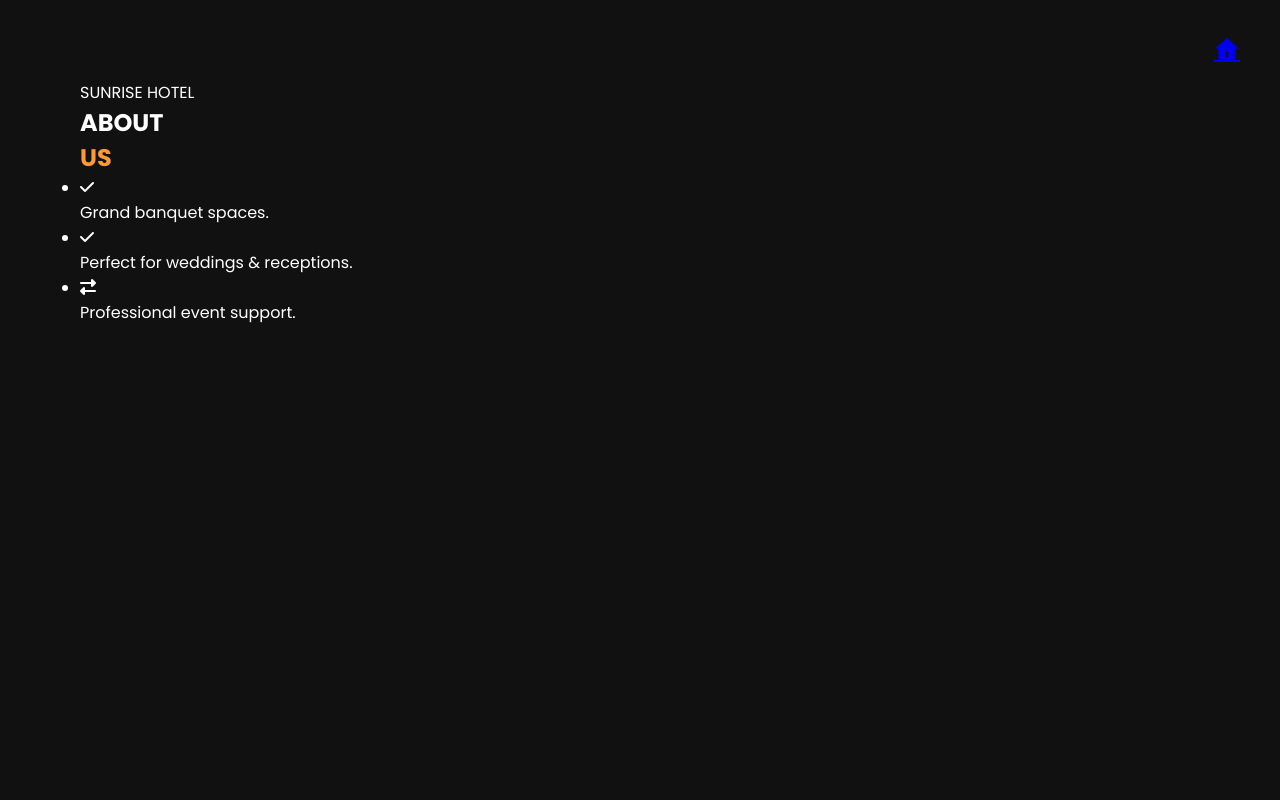
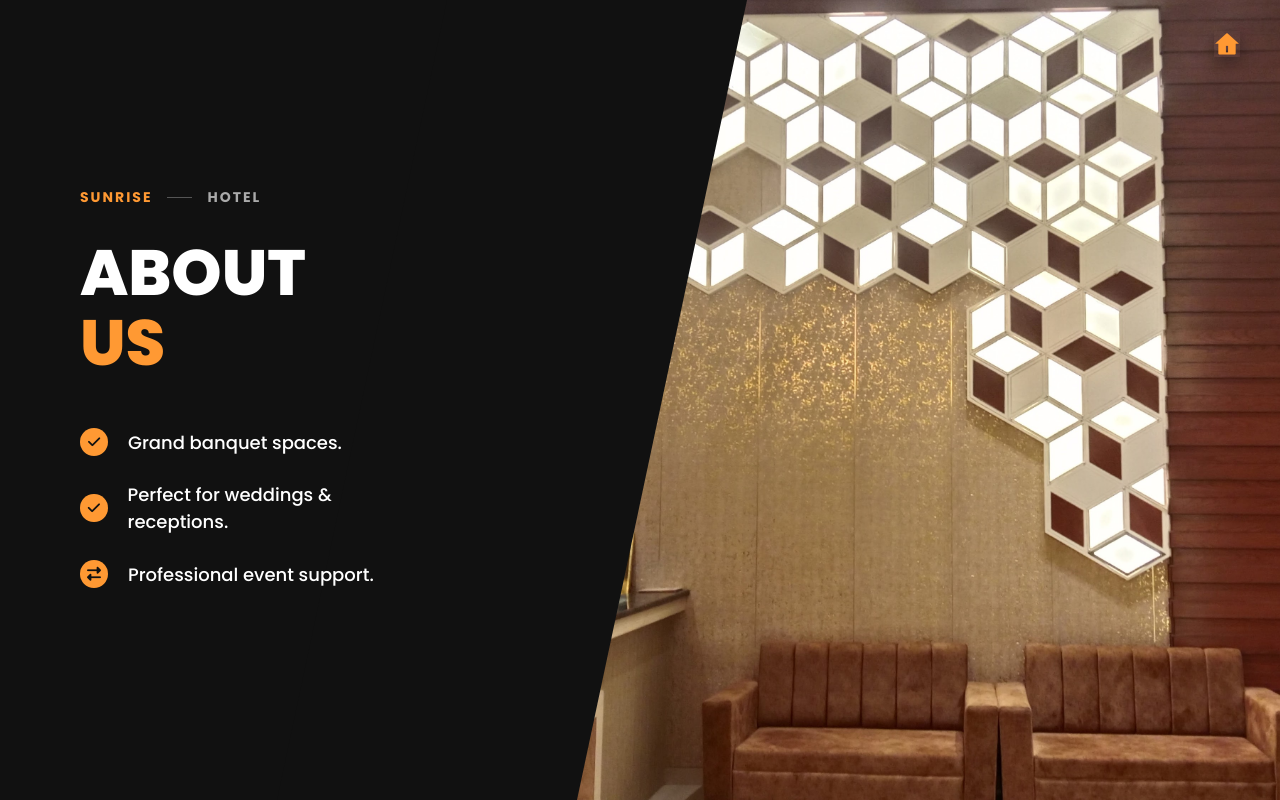
Before and after one commit to sarveshminhans/SUNRISE_HOTEL, a plain HTML site: page about.html in a window 1280 px wide. Drawn offline with nearby package versions, Linux system fonts and the light colour scheme.

Commit message:
Update about.css

```diff
--- a/css/about.css
+++ b/css/about.css
@@ -1,69 +1,190 @@
+/* ================= RESET ================= */
 * {
   margin: 0;
   padding: 0;
   box-sizing: border-box;
 }
 
+html, body {
+  width: 100%;
+  height: 100%;
+}
+
 body {
   font-family: 'Poppins', sans-serif;
   background: #111;
-  color: white;
+  color: #fff;
+  overflow-x: hidden;
+}
+
+/* ================= MAIN LAYOUT ================= */
+
+.main-wrapper {
+  min-height: 100vh;
 }
 
 .split-container {
   display: flex;
   min-height: 100vh;
   width: 100%;
+  position: relative;
+  isolation: isolate;              /* 🔥 KEY FIX */
 }
 
-/* LEFT */
+/* ================= LEFT PANEL ================= */
+
 .left-content {
   width: 40%;
-  padding: 80px;
-  background: #111;
-  z-index: 2;
+  background-color: #111111;
+  padding: 60px 80px;
+  display: flex;
+  align-items: center;
+  position: relative;
+  z-index: 2;                      /* 🔥 KEY FIX */
 }
 
-.left-content h1 span {
+/* Slanted Edge */
+.left-content::after {
+  content: '';
+  position: absolute;
+  top: 0;
+  right: -150px;
+  width: 300px;
+  height: 100%;
+  background-color: #111111;
+  transform: skewX(-12deg);
+  z-index: -1;                     /* stays behind left content */
+}
+
+/* ================= CONTENT ================= */
+
+.content-box {
+  max-width: 450px;
+}
+
+.text-orange {
   color: #ff9933;
 }
 
-/* RIGHT IMAGE */
+.logo-header {
+  font-size: 14px;
+  font-weight: 700;
+  letter-spacing: 2px;
+  margin-bottom: 30px;
+  display: flex;
+  align-items: center;
+  color: #aaaaaa;
+}
+
+.dash {
+  width: 25px;
+  height: 1px;
+  background-color: #555;
+  margin: 0 15px;
+}
+
+h1 {
+  font-size: 64px;
+  line-height: 1.1;
+  font-weight: 800;
+  margin-bottom: 50px;
+  text-transform: uppercase;
+}
+
+/* ================= FEATURE LIST ================= */
+
+.feature-list {
+  list-style: none;
+}
+
+.feature-list li {
+  display: flex;
+  align-items: center;
+  margin-bottom: 25px;
+  font-size: 18px;
+  font-weight: 500;
+}
+
+.icon-check {
+  width: 28px;
+  height: 28px;
+  background-color: #ff9933;
+  border-radius: 50%;
+  margin-right: 20px;
+  display: flex;
+  align-items: center;
+  justify-content: center;
+  color: #111;
+  font-size: 14px;
+}
+
+/* ================= RIGHT IMAGE ================= */
+
 .right-image {
   width: 60%;
-  height: 100vh;
-  overflow: hidden;
+  min-height: 100vh;               /* 🔥 KEY FIX */
+  background-image: url("../assets/img1.jpg");
+  background-size: cover;
+  background-position: center;
+  background-repeat: no-repeat;
+  position: relative;
+  z-index: 1;                      /* 🔥 KEY FIX */
 }
 
-.right-image img {
-  width: 100%;
-  height: 100%;
-  object-fit: cover;   /* 🔥 KEY */
-  display: block;
-}
+/* ================= HOME ICON ================= */
 
-/* HOME BUTTON */
 #home {
-  position: fixed;
+  position: absolute;
   top: 30px;
   right: 40px;
-  color: #ff9933;
-  font-size: 26px;
   z-index: 9999;
 }
 
-/* MOBILE */
+#home i {
+  font-size: 26px;
+  color: #ff9933;
+  box-shadow: 0 6px 18px rgba(0,0,0,0.4);
+  transition: all 0.3s ease;
+}
+
+#home i:hover {
+  transform: translateY(-3px);
+  box-shadow: 0 14px 30px rgba(255,159,47,0.6);
+}
+
+.orange-link {
+  color: #ff9933;
+  text-decoration: none;
+}
+
+/* ================= RESPONSIVE ================= */
+
+@media (max-width: 1024px) {
+  .left-content {
+    padding: 40px;
+  }
+
+  h1 {
+    font-size: 48px;
+  }
+}
+
 @media (max-width: 768px) {
   .split-container {
     flex-direction: column;
   }
 
-  .left-content,
-  .right-image {
+  .left-content {
     width: 100%;
+    padding: 50px 30px;
+  }
+
+  .left-content::after {
+    display: none;
   }
 
   .right-image {
-    height: 300px;
+    width: 100%;
+    min-height: 300px;
   }
 }
```
